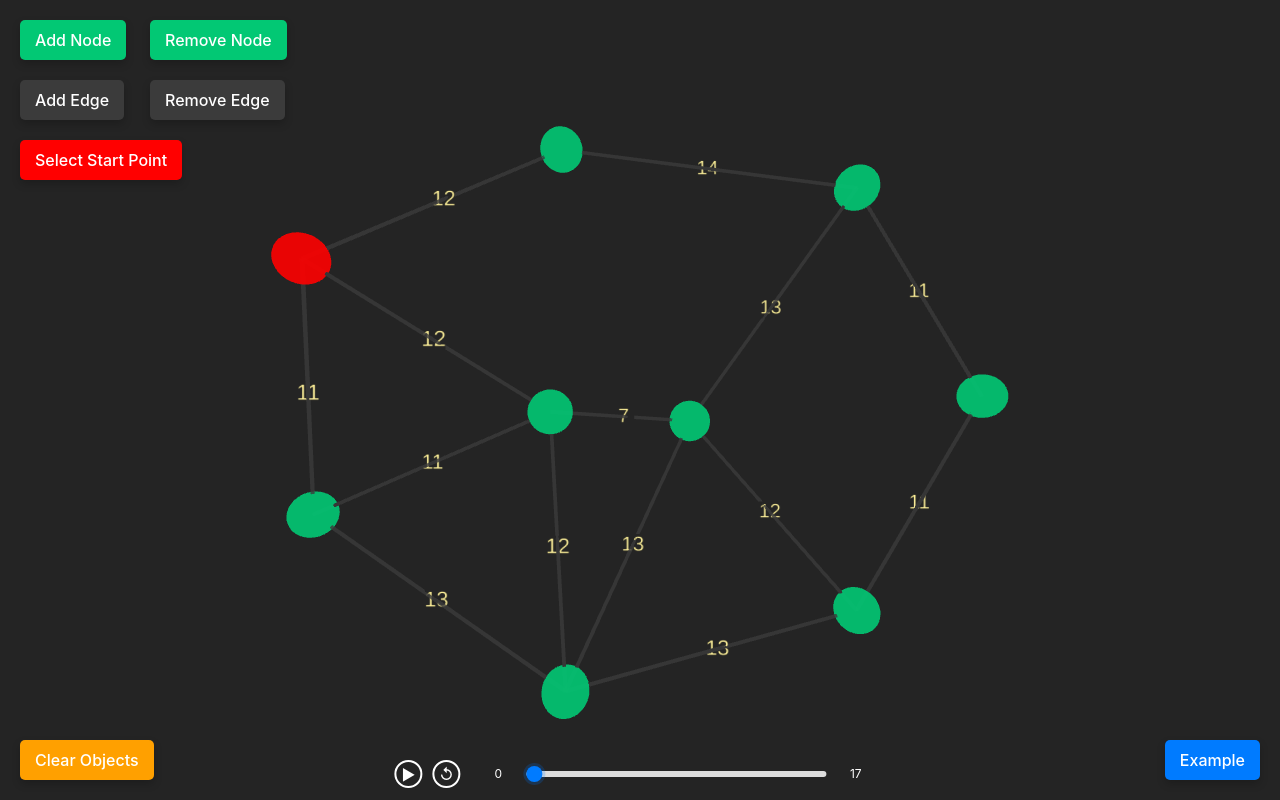
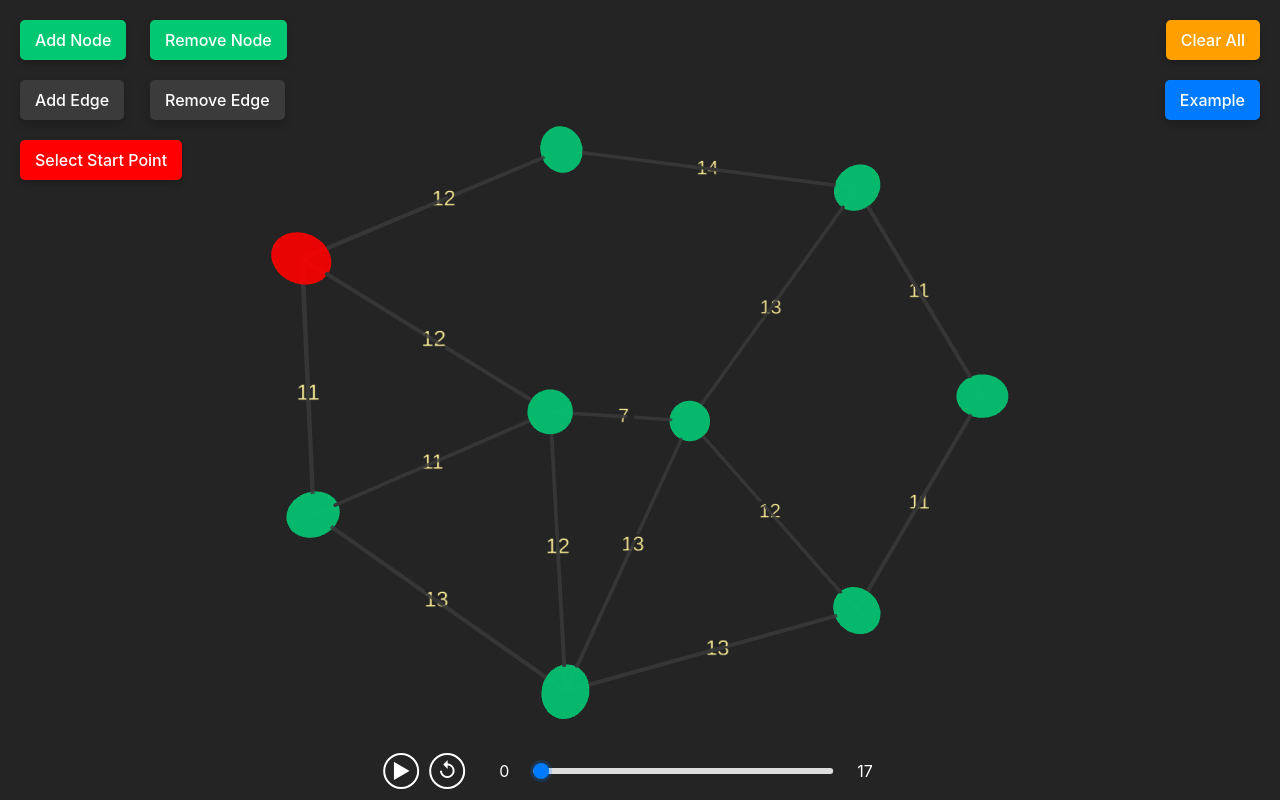
Before and after one commit to iamS3an/mst-algo-visual, a React (Vite) app: page / in a window 1280 px wide. Built offline with nearby package versions, Linux system fonts and the light colour scheme.

Commit message:
change buttons position, player sizes, and minor refactor

```diff
--- a/src/components/Interface.jsx
+++ b/src/components/Interface.jsx
@@ -34,16 +34,6 @@ function Interface() {
         managerRef.current?.[action]?.();
     }, []);
 
-    const handleReload = useCallback(() => {
-        setActiveMode(null);
-        managerRef.current?.reload();
-    }, []);
-
-    const handleClearScene = useCallback(() => {
-        setActiveMode(null);
-        managerRef.current?.clearScene();
-    }, []);
-
     const handlePlayPause = useCallback(() => {
         setActiveMode(null);
         setIsPlaying((prev) => !prev);
@@ -66,8 +56,8 @@ function Interface() {
     }, []);
 
     const buttonConfigs = [
-        { id: 'example', text: 'Example', action: handleReload },
-        { id: 'clear', text: 'Clear Objects', action: handleClearScene },
+        { id: 'clear', text: 'Clear All', action: () => toggleMode(null, 'clearScene') },
+        { id: 'example', text: 'Example', action: () => toggleMode(null, 'genExample') },
         { id: 'addNode', text: 'Add Node', action: () => toggleMode(null, 'addNode') },
         { id: 'removeNode', text: activeMode === 'removeNode' ? 'Cancel' : 'Remove Node', action: () => toggleMode('removeNode', 'removeNode') },
         { id: 'addEdge', text: activeMode === 'addEdge' ? 'Cancel' : 'Add Edge', action: () => toggleMode('addEdge', 'addEdge') },
--- a/src/scene/createScene.js
+++ b/src/scene/createScene.js
@@ -90,7 +90,7 @@ export function createScene(container) {
 
     const uiController = {
         clearScene: clearElements,
-        reload: () => {
+        genExample: () => {
             clearElements();
             setupExample();
         },
--- a/src/styles/ControlButton.css
+++ b/src/styles/ControlButton.css
@@ -24,7 +24,7 @@
 }
 
 .button-example {
-    bottom: 20px;
+    top: 80px;
     right: 20px;
     background-color: #007BFF;
 }
@@ -33,8 +33,8 @@
 }
 
 .button-clear {
-    bottom: 20px;
-    left: 20px;
+    top: 20px;
+    right: 20px;
     background-color: #FFA000;
 }
 .button-clear:hover:not(:disabled) {
--- a/src/styles/PlaybackControls.css
+++ b/src/styles/PlaybackControls.css
@@ -9,9 +9,9 @@
 }
 
 .play-button {
-    padding: 12px;
-    width: 20px;
-    height: 20px;
+    padding: 16px;
+    width: 30px;
+    height: 30px;
     border-radius: 50%;
     background-color: transparent;
     color: #FFFFFF;
@@ -20,7 +20,7 @@
     display: flex;
     justify-content: center;
     align-items: center;
-    font-size: 15px;
+    font-size: 20px;
     transition: all 0.3s ease;
     margin-right: 10px;
 }
@@ -78,7 +78,7 @@
 }
 
 .time-display {
-    font-size: 12px;
+    font-size: 16px;
     color: #FFFFFF;
     background-color: transparent;
     padding: 2px 6px;
```
